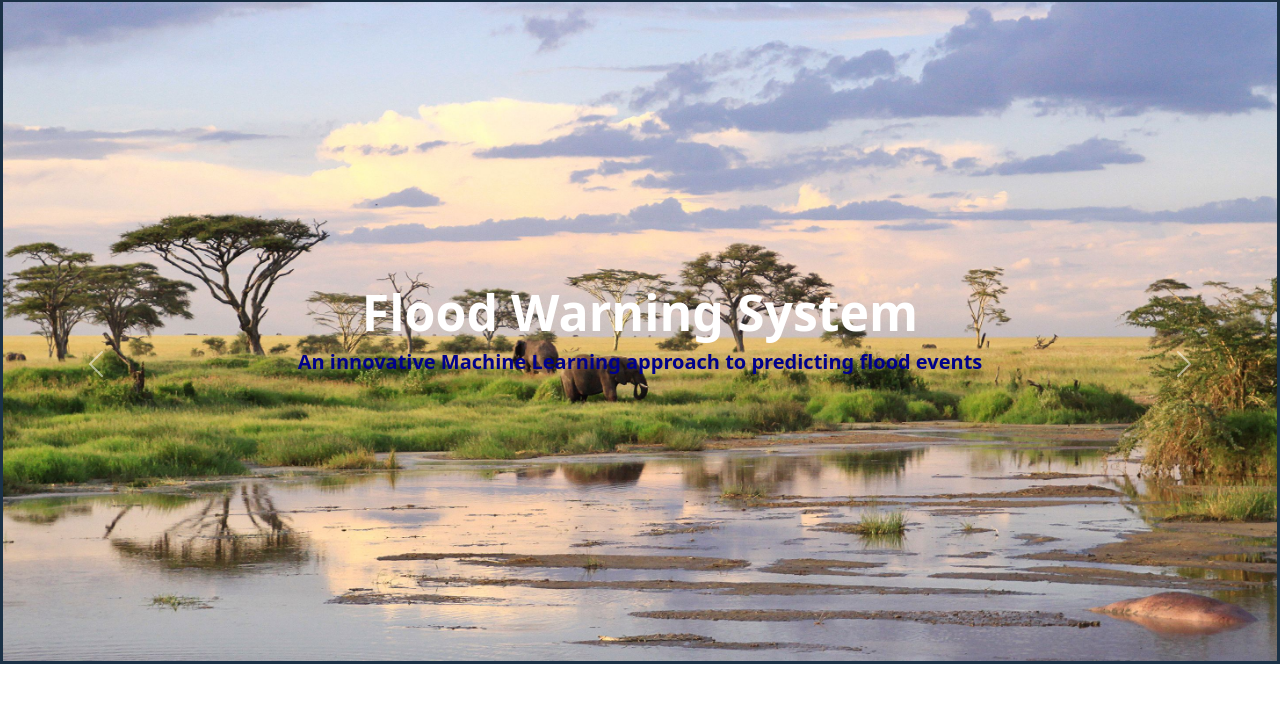
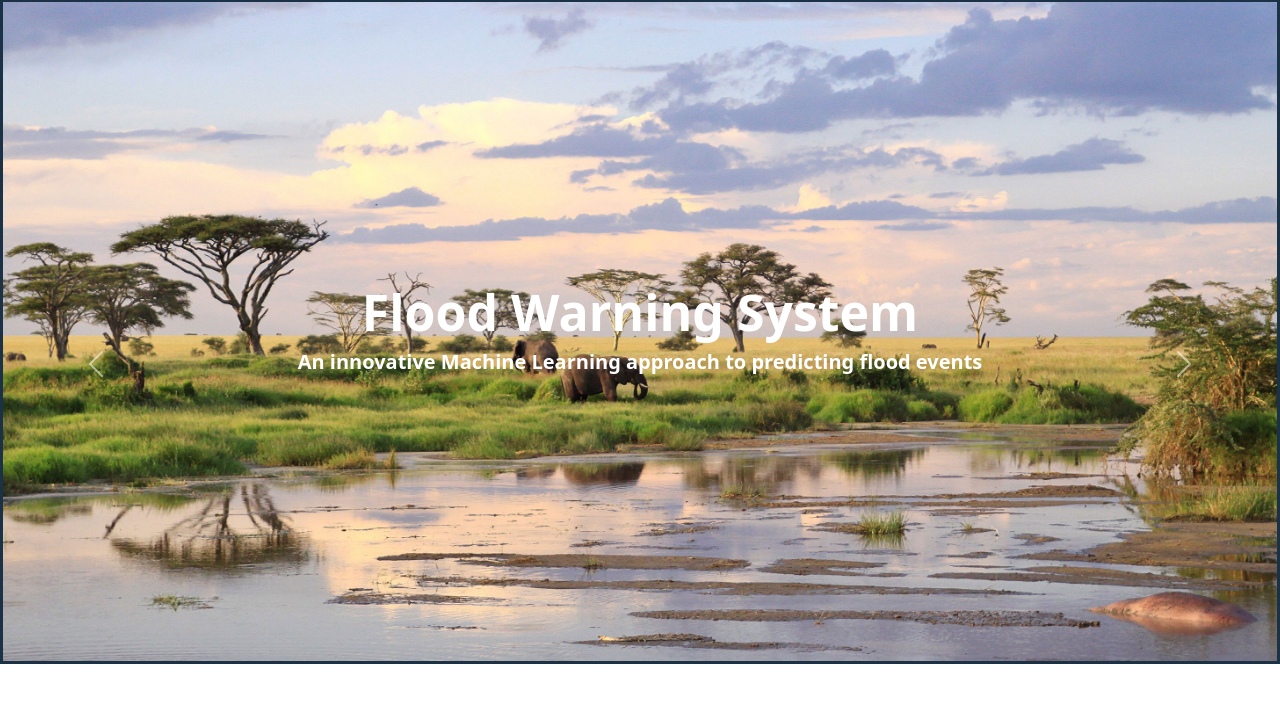
Before and after one commit to EpicTomatoSauce/uwa_final_project, a Flask app: page / in a window 1280 px wide. Shown: the part 71-775 px from the top of the page. Run offline with Flask 2, Linux system fonts and the light colour scheme; parts of the project's set-up code (start-up, migrations or seed data) failed here and were passed over; some libraries are stand-ins or nearby versions.

Commit message:
close to final

```diff
--- a/static/css/style.css
+++ b/static/css/style.css
@@ -100,7 +100,7 @@ h3 {
 }
 
 h4 {
-    color: darkblue;
+    color: white;
     font-size: 20px;
     font-weight: bold;
     text-align: center;
```
